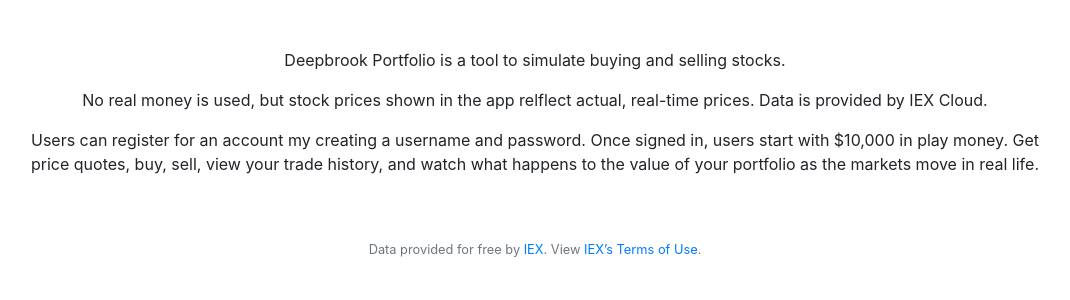
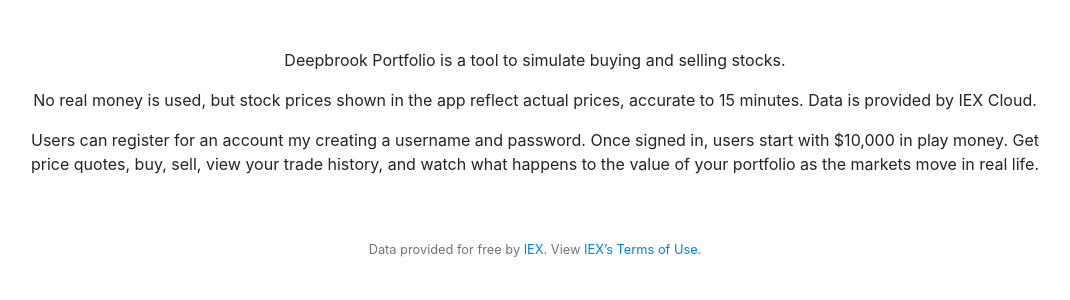
Before and after one commit to tdieff/deepbrook_portfolio, a Django app: template deepbrook_portfolio/templates/deepbrook_portfolio/about.html in a window 1280 px wide. Shown: the part 76-376 px from the top of the page, without its empty margins (105-1175 px from the left). Run offline with Django 3.2, Linux system fonts and the light colour scheme; the template is opened without the code that fills it, so the values that code supplies are empty; some libraries are stand-ins or nearby versions.

Commit message:
edit typo and wording

```diff
--- a/deepbrook_portfolio/templates/deepbrook_portfolio/about.html
+++ b/deepbrook_portfolio/templates/deepbrook_portfolio/about.html
@@ -10,7 +10,7 @@
 	</p>
 
 	<p>
-		No real money is used, but stock prices shown in the app relflect actual, real-time prices. Data is provided by IEX Cloud.
+		No real money is used, but stock prices shown in the app reflect actual prices, accurate to 15 minutes. Data is provided by IEX Cloud.
 	</p>
 
 	<p>
```
